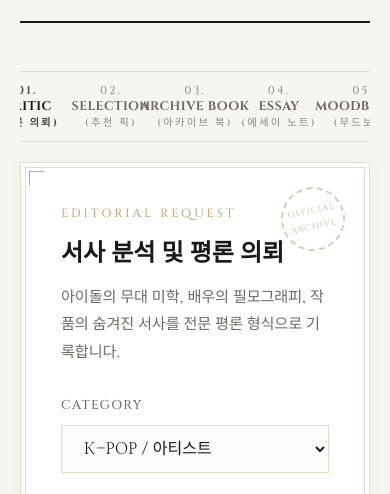
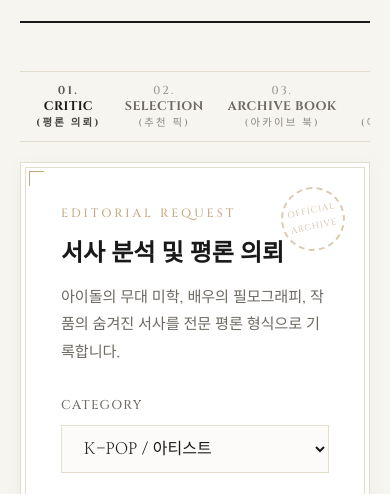
Before and after one commit to love4xox/Bias-Archive-Beyond, a plain HTML site: page public/index.html in a window 390 px wide. Shown: the part 333-827 px from the top of the page. Drawn offline with nearby package versions, Linux system fonts and the light colour scheme; a web font is replaced by a local one.

Commit message:
fix: 모바일 탭 글자 겹침 및 position 충돌 해결

```diff
--- a/public/css/style.css
+++ b/public/css/style.css
@@ -1032,3 +1032,68 @@
     .magazine-nav::-webkit-scrollbar { height: 3px; }
     .magazine-nav::-webkit-scrollbar-thumb { background-color: var(--border-line); border-radius: 3px; }
   }
+
+  /* ==============================================================
+   네비게이션 겹침 현상 강제 초기화 및 스크롤 고정
+   ============================================================== */
+.magazine-nav {
+  position: relative !important;
+  display: block !important;
+  width: 100% !important;
+  overflow-x: auto !important;
+  overflow-y: hidden !important;
+  -webkit-overflow-scrolling: touch !important;
+  white-space: nowrap !important;
+  border-top: 1px solid var(--border-line) !important;
+  border-bottom: 1px solid var(--border-line) !important;
+  padding: 8px 10px !important;
+}
+
+.magazine-nav .nav-container {
+  display: flex !important;
+  flex-direction: row !important;
+  flex-wrap: nowrap !important;
+  justify-content: flex-start !important;
+  align-items: center !important;
+  width: max-content !important;
+  position: static !important;
+  gap: 12px !important;
+}
+
+.magazine-nav .nav-btn {
+  position: relative !important;
+  display: inline-flex !important;
+  flex-direction: column !important;
+  align-items: center !important;
+  justify-content: center !important;
+  flex: 0 0 auto !important;
+  width: auto !important;
+  min-width: 70px !important;
+  padding: 4px 6px !important;
+  margin: 0 !important;
+  background: transparent !important;
+  border: none !important;
+  transform: none !important;
+  left: auto !important;
+  right: auto !important;
+}
+
+.magazine-nav .nav-btn .nav-num {
+  font-size: 0.72rem !important;
+  margin-bottom: 2px !important;
+  display: block !important;
+}
+
+.magazine-nav .nav-btn .nav-title {
+  font-size: 0.78rem !important;
+  font-weight: 700 !important;
+  white-space: nowrap !important;
+  display: block !important;
+}
+
+.magazine-nav .nav-btn .nav-desc {
+  font-size: 0.65rem !important;
+  white-space: nowrap !important;
+  display: block !important;
+  margin-top: 2px !important;
+}
```
